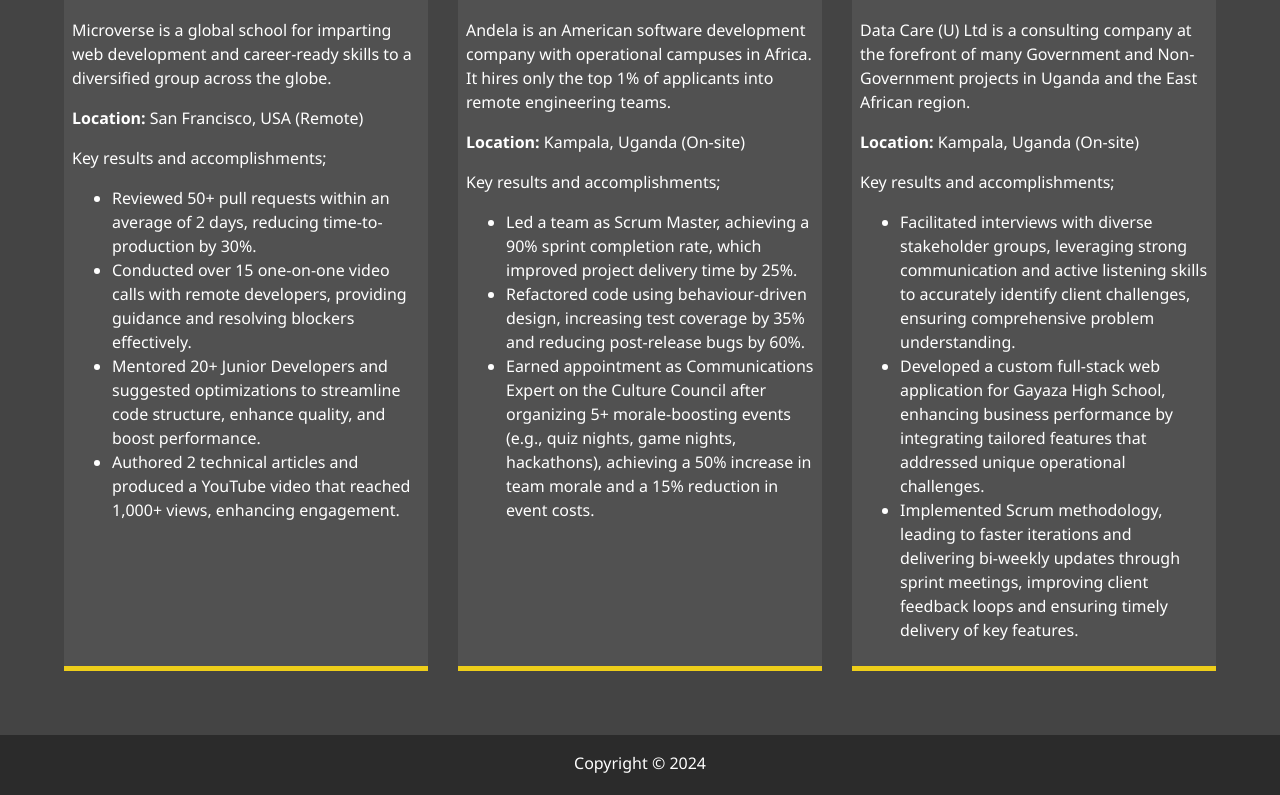
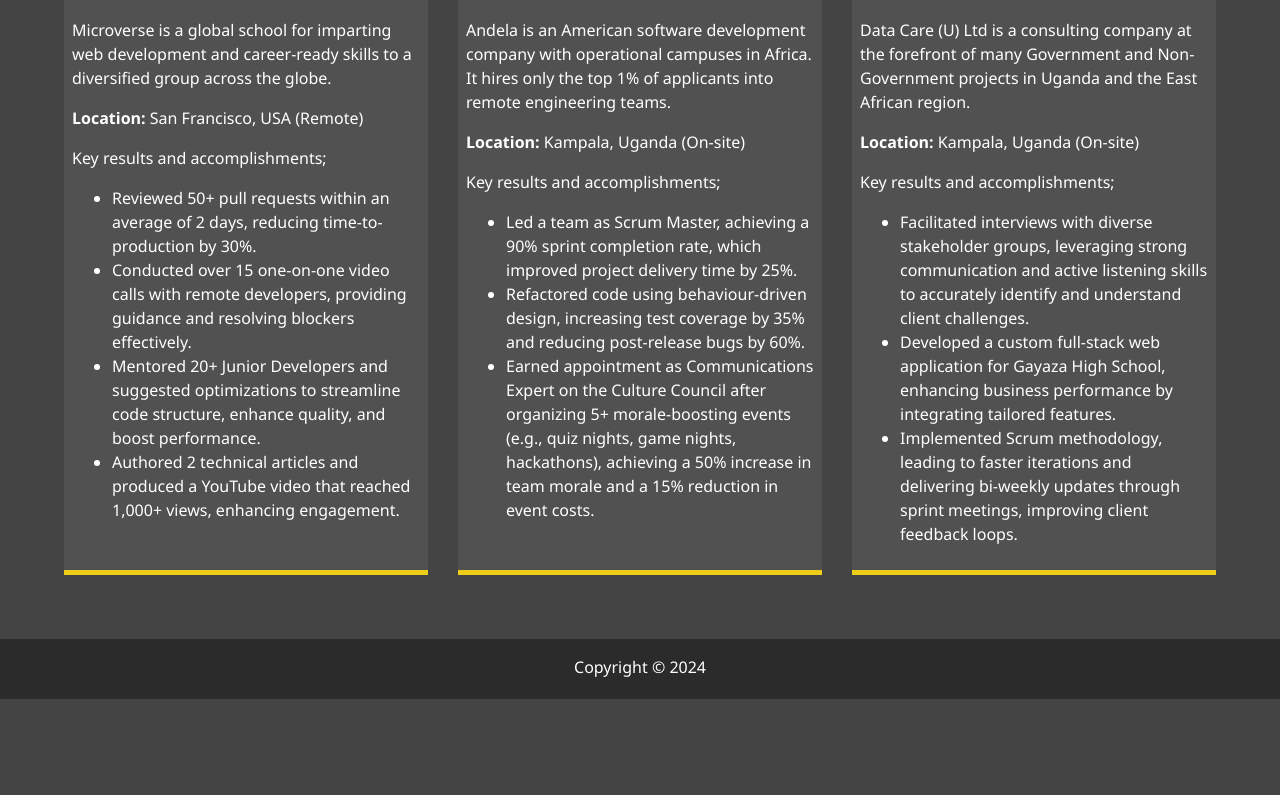
Before and after one commit to KabohaJeanMark/my-portfolio, a website: page dist/about.html in a window 1280 px wide. Shown: the part 1967-2762 px from the top of the page. After the commit the page ends 2666 px from the top, so only its background shows below. Drawn offline with Linux system fonts and the light colour scheme.

Commit message:
Small change on Data Care JD

```diff
--- a/dist/about.html
+++ b/dist/about.html
@@ -162,9 +162,9 @@
             Key results and accomplishments;
           </p>
           <ul>
-            <li>Facilitated interviews with diverse stakeholder groups, leveraging strong communication and active listening skills to accurately identify client challenges, ensuring comprehensive problem understanding.</li>
-            <li>Developed a custom full-stack web application for Gayaza High School, enhancing business performance by integrating tailored features that addressed unique operational challenges.</li>
-            <li>Implemented Scrum methodology, leading to faster iterations and delivering bi-weekly updates through sprint meetings, improving client feedback loops and ensuring timely delivery of key features.</li>
+            <li>Facilitated interviews with diverse stakeholder groups, leveraging strong communication and active listening skills to accurately identify and understand client challenges.</li>
+            <li>Developed a custom full-stack web application for Gayaza High School, enhancing business performance by integrating tailored features.</li>
+            <li>Implemented Scrum methodology, leading to faster iterations and delivering bi-weekly updates through sprint meetings, improving client feedback loops.</li>
           </ul>
         </div>
       </div>
```
